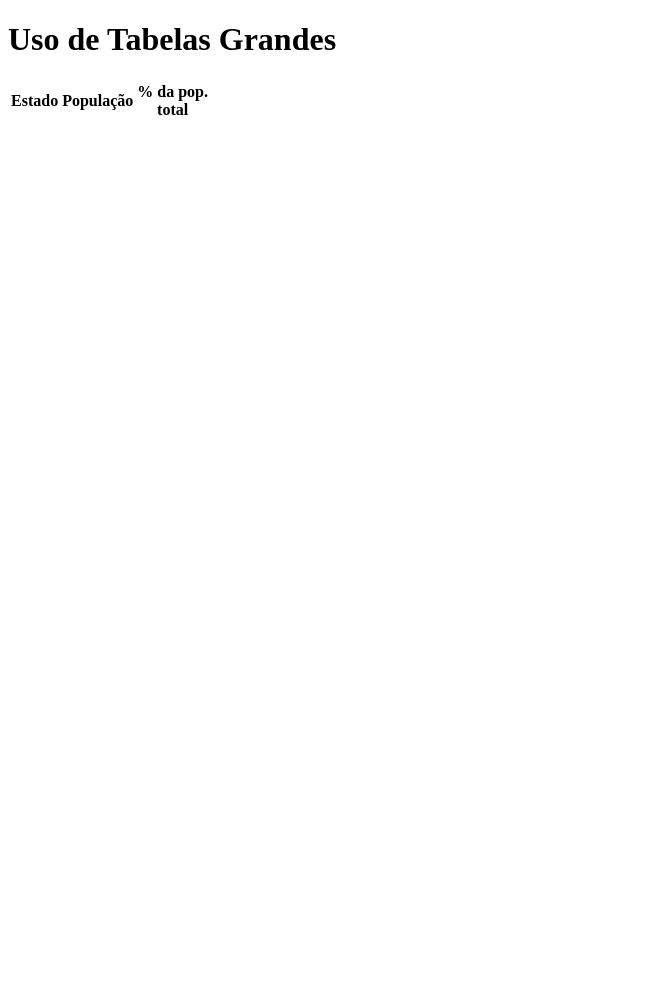
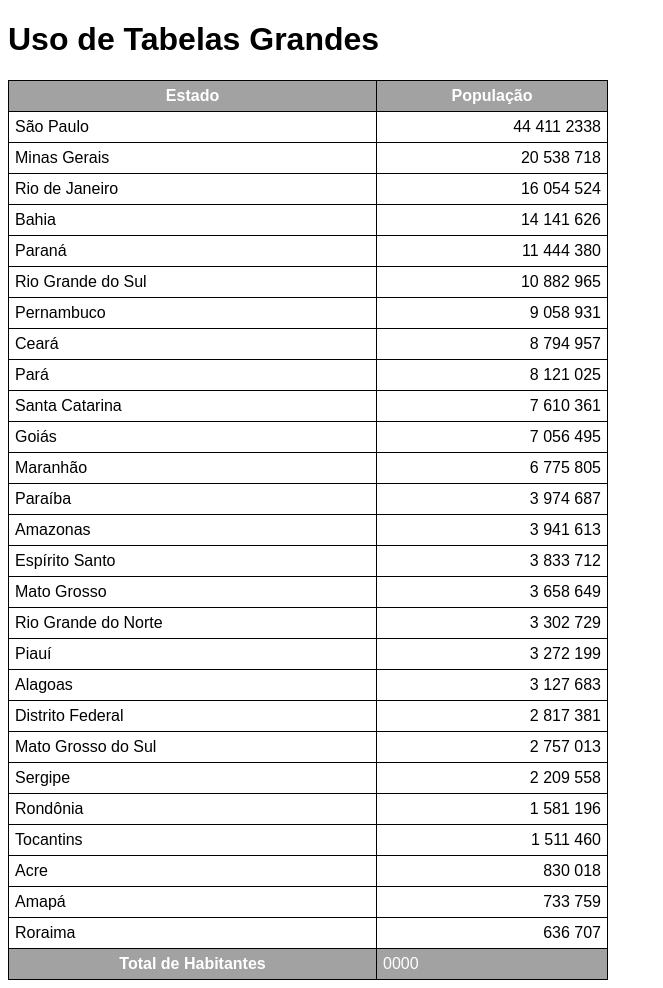
Before and after one commit to Efavil/html-css, a plain HTML site: page exercícios/ex023/tabela002.html in a window 1280 px wide. Shown: the whole page, without its empty margins (0-663 px from the left). Before the commit the page ends 800 px from the top, so only its background shows below. Drawn offline with Linux system fonts and the light colour scheme.

Commit message:
aprendendo sistema de tabelas grandes

```diff
--- a/exercícios/ex023/tabela002.html
+++ b/exercícios/ex023/tabela002.html
@@ -4,6 +4,31 @@
     <meta charset="UTF-8">
     <meta name="viewport" content="width=device-width, initial-scale=1.0">
     <title>Tabelas</title>
+    <style>
+        body {
+            font-family: Arial, Helvetica, sans-serif;
+        }
+
+        table {
+            width: 600px;
+            border-collapse: collapse;
+        }
+
+        td, th {
+            border: 1px solid black;
+            padding: 6px;
+        }
+
+        td.num {
+            text-align: right;
+        }
+
+        thead, tfoot {
+            background-color: rgba(128, 128, 128, 0.733);
+            color: white;
+        }
+
+    </style>
 </head>
 <body>
     <h1>Uso de Tabelas Grandes</h1>
@@ -22,16 +47,125 @@
             <tr>
                 <th>Estado</th>
                 <th>População</th>
-                <th>% da pop. <br> total</th>
             </tr>
         </thead>
         <tbody>
             <tr>
+                <td>São Paulo</td>
+                <td class="num">44 411 2338</td>
 
+            </tr>
+            <tr>
+                <td>Minas Gerais</td>
+                <td class="num">20 538 718</td>
+
+            </tr>
+            <tr>
+                <td>Rio de Janeiro</td>
+                <td class="num">16 054 524</td>
+            </tr>
+            <tr>
+                <td>Bahia</td>
+                <td class="num">14 141 626</td>
+            </tr>
+            <tr>
+                <td>Paraná</td>
+                <td class="num">11 444 380</td>
+            </tr>
+            <tr>
+                <td>Rio Grande do Sul</td>
+                <td class="num">10 882 965</td>
+            </tr>
+            <tr>
+                <td>Pernambuco</td>
+                <td class="num">9 058 931</td>
+            </tr>
+            <tr>
+                <td>Ceará</td>
+                <td class="num">8 794 957</td>
+            </tr>
+            <tr>
+                <td>Pará</td>
+                <td class="num">8 121 025</td>
+            </tr>
+            <tr>
+                <td>Santa Catarina</td>
+                <td class="num">7 610 361</td>
+            </tr>
+            <tr>
+                <td>Goiás</td>
+                <td class="num">7 056 495</td>
+            </tr>
+            <tr>
+                <td>Maranhão</td>
+                <td class="num">6 775 805</td>
+            </tr>
+            <tr>
+                <td>Paraíba</td>
+                <td class="num">3 974 687</td>
+            </tr>
+            <tr>
+                <td>Amazonas</td>
+                <td class="num">3 941 613</td>
+            </tr>
+            <tr>
+                <td>Espírito Santo</td>
+                <td class="num">3 833 712</td>
+            </tr>
+            <tr>
+                <td>Mato Grosso</td>
+                <td class="num">3 658 649</td>
+            </tr>
+            <tr>
+                <td>Rio Grande do Norte</td>
+                <td class="num">3 302 729</td>
+            </tr>
+            <tr>
+                <td>Piauí</td>
+                <td class="num">3 272 199</td>
+            </tr>
+            <tr>
+                <td>Alagoas</td>
+                <td class="num">3 127 683</td>
+            </tr>
+            <tr>
+                <td>Distrito Federal</td>
+                <td class="num">2 817 381</td>
+            </tr>
+            <tr>
+                <td>Mato Grosso do Sul</td>
+                <td class="num">2 757 013</td>
+            </tr>
+            <tr>
+                <td>Sergipe</td>
+                <td class="num">2 209 558</td>
+            </tr>
+            <tr>
+                <td>Rondônia</td>
+                <td class="num">1 581 196</td>
+            </tr>
+            <tr>
+                <td>Tocantins</td>
+                <td class="num">1 511 460</td>
+            </tr>
+            <tr>
+                <td>Acre</td>
+                <td class="num">830 018</td>
+            </tr>
+            <tr>
+                <td>Amapá</td>
+                <td class="num">733 759</td>
+            </tr>
+            <tr>
+                <td>Roraima</td>
+                <td class="num">636 707</td>
             </tr>
         </tbody>
         <tfoot>
-
+            <tr>
+                <th>Total de Habitantes</th>
+                <td>0000</td>
+            </tr>
         </tfoot>
     </table>
 </body>
```
